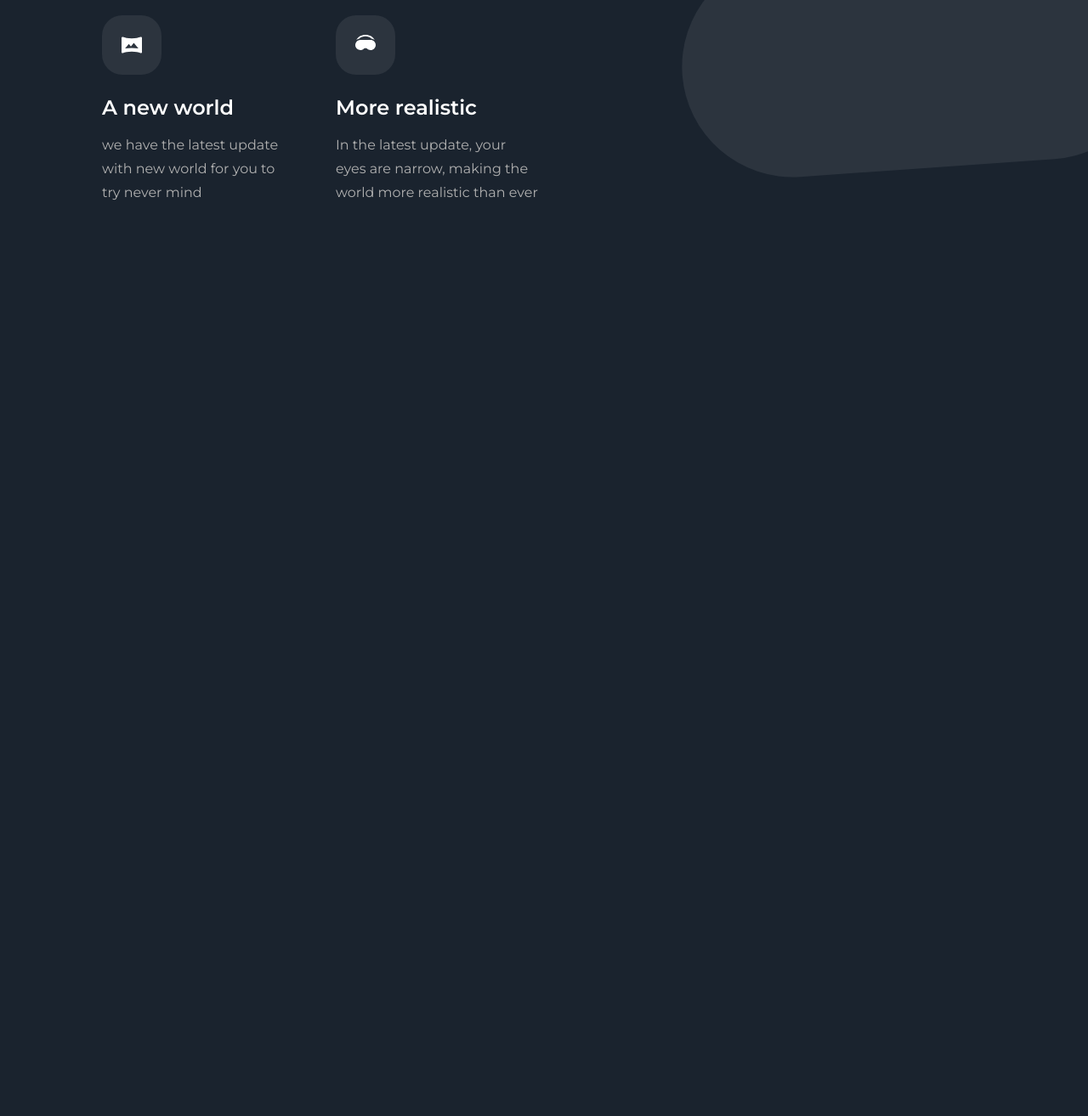
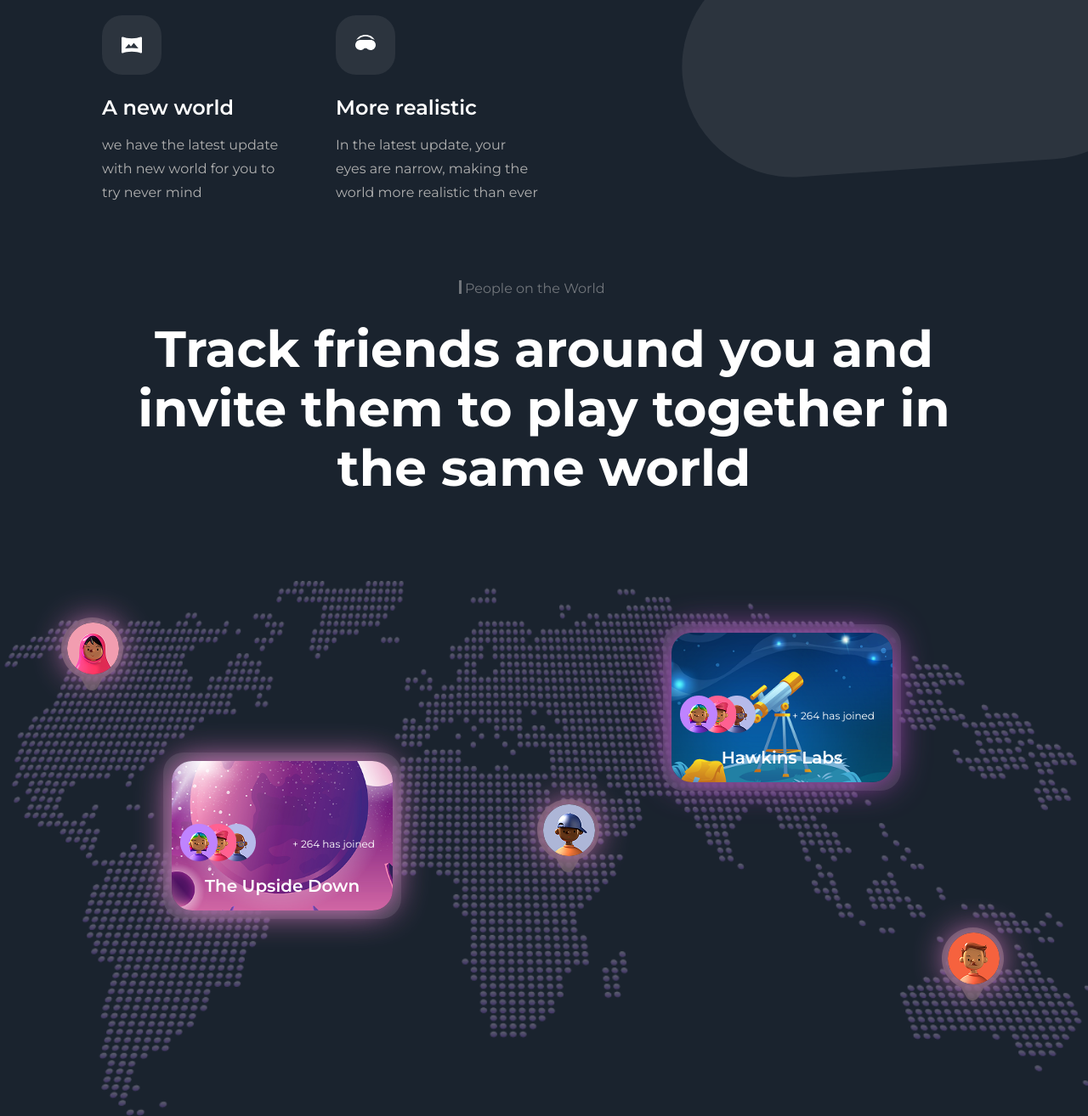
Before and after one commit to ew1tt058/Metaverse-Madness, a website: page index.html in a window 1280 px wide. Shown: the part 4481-5795 px from the top of the page at 85% size. Before the commit the page ends 4811 px from the top, so only its background shows below. Drawn offline with Linux system fonts and the light colour scheme.

Commit message:
new section

```diff
--- a/index.html
+++ b/index.html
@@ -177,7 +177,66 @@
                     <div class="new-img__planet-background"></div>
                 </div>
             </section>
+            <section class="map">
+                <div class="info-about__section">
+                    <p class="info-about__section-text">People on the World</p>
+                </div>
+                <div class="map-title">
+                    <h3 class="map-title__text">Track friends around you and invite them to play together in the same world</h3>
+                </div>
+                <div class="map-background">
+                    <div class="map-background__content">
+                        <div class="map-background__women">
+                            <svg class="map-background__women-icon">
+                                <use  href="./assets/sprites.svg#union" />
+
+                            </svg>
+                            <div class="map-background__women-icon-img">
+                            </div>
+                        </div>
+                        <div class="map-background__boy">
+                            <svg class="map-background__boy-icon">
+                                <use href="./assets/sprites.svg#union" />
+
+                            </svg>
+                            <div class="map-background__boy-icon-img">
+                            </div>
+                        </div>
+                        <div class="map-background__man">
+                            <svg class="map-background__man-icon">
+                                <use href="./assets/sprites.svg#union" />
+
+                            </svg>
+                            <div class="map-background__man-icon-img">
+                            </div>
+                        </div>
+                    </div>
+                    <div class="card card--upside">
+                            <div class="card--upside__background">
+                                <div class="card--upside__icon">
+                                    <div class="card--upside__icon-girl"></div>
+                                    <div class="card--upside__icon-france"></div>
+                                    <div class="card--upside__icon-glass"></div>
+                                    <p class="card--upside__description">+ 264 has joined</p>
+                                </div>
+                                <h2 class="card--upside__title">The Upside Down</h2>
+                            </div>
+                        </div>
+                        <div class="card card--hawkins">
+                            <div class="card--hawkins__background">
+                                <div class="card--hawkins__icon">
+                                    <div class="card--hawkins__icon-girl"></div>
+                                    <div class="card--hawkins__icon-france"></div>
+                                    <div class="card--hawkins__icon-glass"></div>
+                                    <p class="card--hawkins__description">+ 264 has joined</p>
+                                </div>
+                                <h2 class="card--hawkins__title">Hawkins Labs</h2>
+                            </div>
+                        </div>
+                </div>
+            </section>
     </main>
+
 </body>
 
 </html>
--- a/styles/_importer.scss
+++ b/styles/_importer.scss
@@ -2,6 +2,9 @@
 @forward 'about';
 @forward 'cards';
 @forward 'basic';
+@forward 'basic';
+@forward 'map';
+@forward 'map-cards';
 @forward 'header';
 @forward 'whats-new';
 @forward 'variables';
--- /dev/null
+++ b/styles/_map-cards.scss
@@ -0,0 +1,138 @@
+@use "variables" as v;
+@use "mixins" as m;
+@use "placeholders";
+
+.card--upside{
+            top: 32%;
+            left: 18%;
+            width: 280px;
+            height: 196px;
+            position: relative;
+            border-radius: 24px;
+            background-color: rgba(255, 255, 255, 0.1);
+            backdrop-filter: blur(10px);
+            @include m.d-flex(center, center, wrap, column, 0, 0);
+
+            &__background{
+            @include m.d-flex(start, statt, wrap, column, 0, 0);
+                width: 260px;
+                height: 176px;
+                border-radius: 24px;
+                box-shadow: 0px 0px 40px rgb(238, 131, 211);
+                background: url("../assets/upside.webp") center / cover no-repeat;
+            }
+            &__icon{
+                width: 100%;
+                height: 100%;
+                display: flex;
+                max-height: 44px;
+                max-width: 250px;
+                position: absolute;
+                flex-direction: row;
+                padding: 74px 0 0 10px;
+
+                &-girl{
+                    z-index: 3;
+                    position: relative;
+                    width: 44px;
+                    height: 44px;
+                    background: url("../assets/girl.webp");
+
+                }
+                &-france{
+                    left: -9%;
+                    z-index: 2;
+                    position: relative;
+                    background: url("../assets/france.webp");
+                    width: 44px;
+                    height: 44px;
+                }
+                &-glass{
+                    left: -18%;
+                    z-index: 1;
+                    position: relative;
+                    background: url("../assets/glass.webp");
+                    width: 44px;
+                    height: 44px;
+                }
+
+            }
+            &__description{
+                padding: 16px 0 0 0;
+                width: 100px;
+                height: 24px;
+                @include m.font(12px,400,v.$color__white);
+            }
+            &__title{
+                padding: 135px 0 0 0;
+                align-self: center;
+                @include m.font(20px,600,v.$color__white);
+            }
+        }
+        .card--hawkins{
+            top: -23%;
+            left: 60%;
+            width: 280px;
+            height: 196px;
+            position: relative;
+            border-radius: 24px;
+            background-color: rgba(255, 255, 255, 0.1);
+            backdrop-filter: blur(10px);
+            @include m.d-flex(center, center, wrap, column, 0, 0);
+
+            &__background{
+            @include m.d-flex(start, start, wrap, column, 0, 0);
+                width: 260px;
+                height: 176px;
+                border-radius: 24px;
+                box-shadow: 0px 0px 40px rgb(183, 75, 197);
+                background: url("../assets/hawkins.webp") center / cover no-repeat;
+            }
+            &__icon{
+                width: 100%;
+                height: 100%;
+                display: flex;
+                max-height: 44px;
+                max-width: 250px;
+                position: absolute;
+                flex-direction: row;
+                padding: 74px 0 0 10px;
+
+                &-girl{
+                    z-index: 3;
+                    position: relative;
+                    width: 44px;
+                    height: 44px;
+                    background: url("../assets/girl.webp");
+
+                }
+                &-france{
+                    left: -9%;
+                    z-index: 2;
+                    position: relative;
+                    background: url("../assets/france.webp");
+                    width: 44px;
+                    height: 44px;
+                }
+                &-glass{
+                    left: -18%;
+                    z-index: 1;
+                    position: relative;
+                    background: url("../assets/glass.webp");
+                    width: 44px;
+                    height: 44px;
+                }
+
+            }
+            &__description{
+                padding: 16px 0 0 0;
+                width: 100px;
+                height: 24px;
+                @include m.font(12px,400,v.$color__white);
+            }
+            &__title{
+                padding: 135px 0 0 0;
+                align-self: center;
+                @include m.font(20px,600,v.$color__white);
+            }
+        }
--- /dev/null
+++ b/styles/_map.scss
@@ -0,0 +1,99 @@
+@use "variables" as v;
+@use "mixins" as m;
+@use "placeholders";
+
+.map {
+    width: 100%;
+    height: 100%;
+    overflow: hidden;
+    @include m.d-flex(center, center, nowrap, column, 0, 30px);
+
+    &-title {
+        width: 960px;
+        line-height: 70px;
+        text-align: center;
+        padding: 0 0 68px 0;
+        @include m.font(51px, 600, v.$color__white);
+    }
+
+    &-background {
+        position: relative;
+        width: 1400px;
+        height: 630px;
+        background: url("../assets/map.webp") center/ cover no-repeat;
+
+        &__content {
+            @include m.d-flex(center, center, nowrap, row, 0, 0);
+        }
+
+        &__women {
+            &-icon {
+                top: 6%;
+                left: 8%;
+                position: absolute;
+                width: 100px;
+                height: 100px;
+                z-index: 1;
+
+                &-img {
+                    top: 7.7%;
+                    left: 9.9%;
+                    width: 61px;
+                    z-index: 999;
+                    height: 61px;
+                    position: absolute;
+                    border-radius: 36px;
+                    box-shadow: 0px 0px 40px rgb(238, 131, 211);
+                    background: url("../assets/women.webp") center no-repeat;
+                }
+            }
+        }
+
+        &__boy {
+            &-icon {
+                top: 40%;
+                left: 48%;
+                position: absolute;
+                width: 100px;
+                height: 100px;
+                z-index: 1;
+
+                &-img {
+                    border-radius: 36px;
+                    top: 41.7%;
+                    left: 49.9%;
+                    width: 61px;
+                    z-index: 999;
+                    height: 61px;
+                    position: absolute;
+                    box-shadow: 0px 0px 40px rgb(238, 131, 211);
+                    background: url("../assets/boy.webp") center no-repeat;
+                }
+            }
+        }
+
+        &__man {
+            &-icon {
+                top: 64%;
+                left: 82%;
+                position: absolute;
+                width: 100px;
+                height: 100px;
+                z-index: 1;
+
+                &-img {
+                    border-radius: 36px;
+                    top: 65.7%;
+                    left: 83.9%;
+                    width: 61px;
+                    z-index: 999;
+                    height: 61px;
+                    position: absolute;
+                    box-shadow: 0px 0px 40px rgb(238, 131, 211);
+                    background: url("../assets/man.webp ") center no-repeat;
+                }
+            }
+        }
+
+    }
+}
```
Also changed, not shown: assets/boy.webp (added), assets/france.webp (added), assets/girl.webp (added), assets/glass.webp (added), assets/man.webp (added), assets/map.webp (added), assets/sprites.svg, assets/women.webp (added), dist/index.css, 1 other file.
